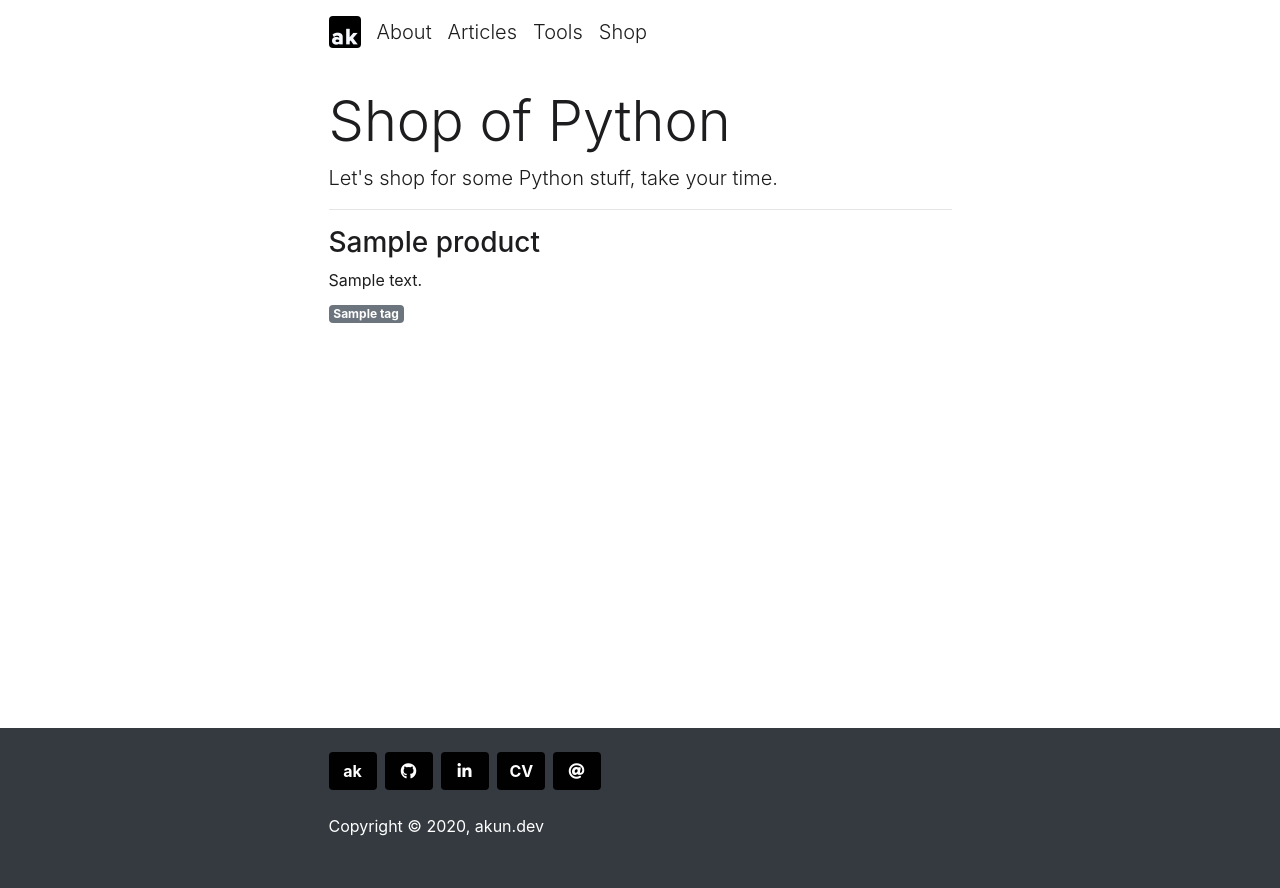
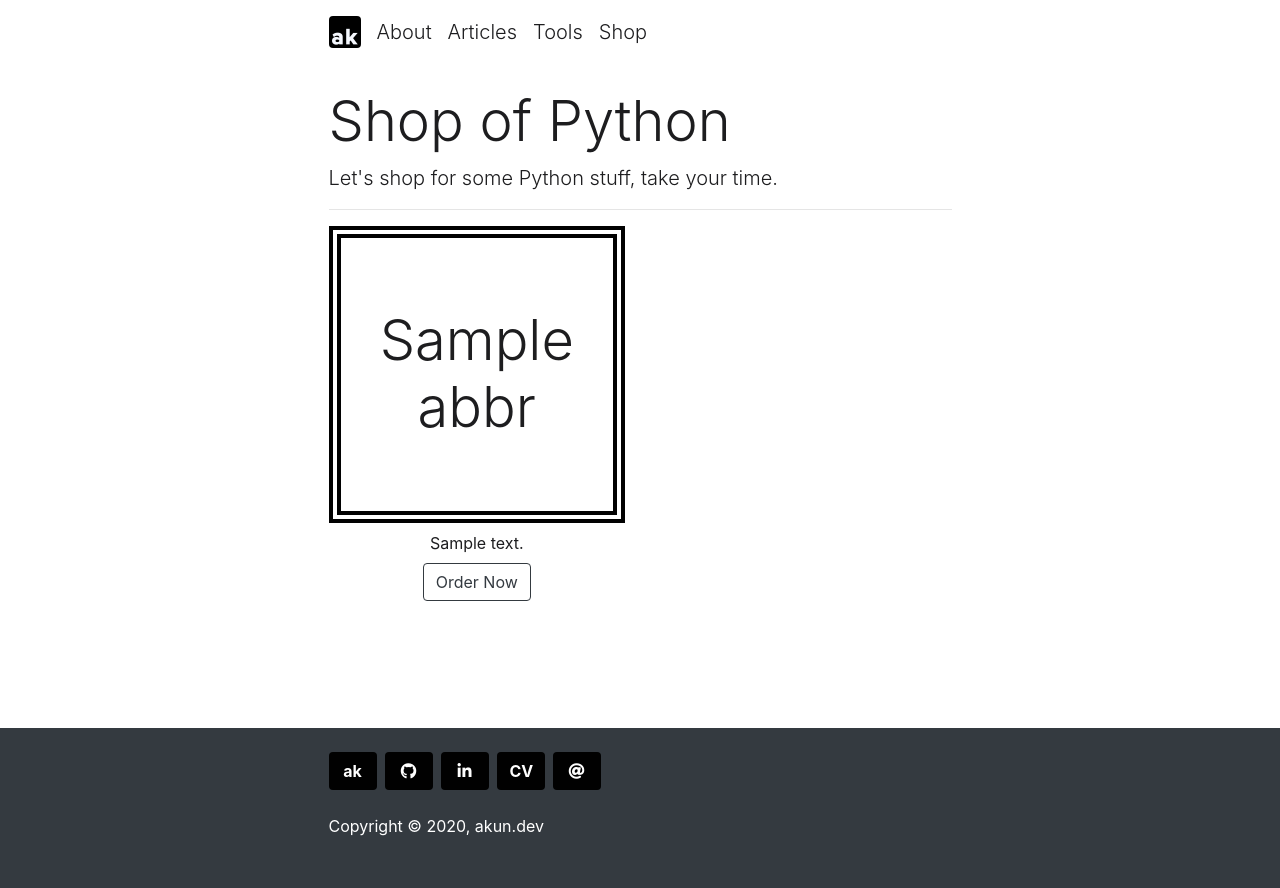
Before and after one commit to almazkun/akundotdev, a Django app: template templates/shop/products_list.html in a window 1280 px wide. Run offline with Django 3.2, Linux system fonts and the light colour scheme; data comes from the database, SQL or seed files in the repository; both versions use the stored data as it was after the commit; tables that the repository leaves empty hold one stand-in row (values such as "Sample post"); the template is opened without the code that fills it: values that come from a table or form of the project are taken from there, most other values are stand-ins (such as "Sample title", 1, 10 or a date in 2020); parts of the project's set-up code (start-up, migrations or seed data) failed here and were passed over; some libraries are stand-ins or nearby versions.

Commit message:
templates

```diff
--- a/akundotdev_conf/settings.py
+++ b/akundotdev_conf/settings.py
@@ -32,7 +32,7 @@ except ModuleNotFoundError:
     DEBUG = True
 
 
-ALLOWED_HOSTS = ["127.0.0.1", "akun.dev", "18.217.134.213"]
+ALLOWED_HOSTS = ["127.0.0.1", "akun.dev", "18.217.134.213", "*"]
 
 
 # Application definition
--- a/static/css/base.css
+++ b/static/css/base.css
@@ -78,7 +78,7 @@ a:hover {
     position:relative;
     overflow:hidden;
     padding-bottom:100%;
-    height: 278px;
+    max-height: 278px;
 }
 .tool-image img{
       position: absolute;
--- a/templates/includes/list_product.html
+++ b/templates/includes/list_product.html
@@ -1,9 +1,24 @@
-<div class="mb-4">
-    <a href="{{ product.get_absolute_url }}"><h3>{{ product.name }}</h3></a>
-    <a href="{{ product.get_absolute_url }}"><div class="mb-2">{{ product.description }}</div></a>
-    <div class="mb-2">
-        {% for tag in product.tags.all %}
-            <a href="{{tag.get_absolute_url}}" class="badge badge-secondary">{{tag.tag_name}}</a>
-        {% endfor %}
-    </div>
+
+<div class="row">
+    {% for tool in tools %}
+        <div class="mb-2 col-6 text-center">
+            <a href="{{ product.get_absolute_url }}">
+                <div class="bg-black mb-2 p-1">
+                    <div class="bg-white p-1">
+                        <div class="bg-black p-1">
+                            <div class="bg-white p-4 embed-responsive embed-responsive-1by1">
+                                <div class="embed-responsive-item display-4 d-flex justify-content-center   ">
+                                    <div class=" align-self-center ">{{product.abbr}}</div>
+                                </div>
+                            </div>
+                        </div>
+                    </div>
+                </div>
+            </a>
+            <div class="mb-2">{{ product.description }}</div>
+            <div class="mb-2">
+                <a href="{{ product.get_absolute_url }}"><div class="btn btn-outline-dark">Order Now</div></a>
+            </div>
+        </div>
+    {% endfor %}
 </div>
```
Also changed, not shown: README.MD, db.sqlite3.
